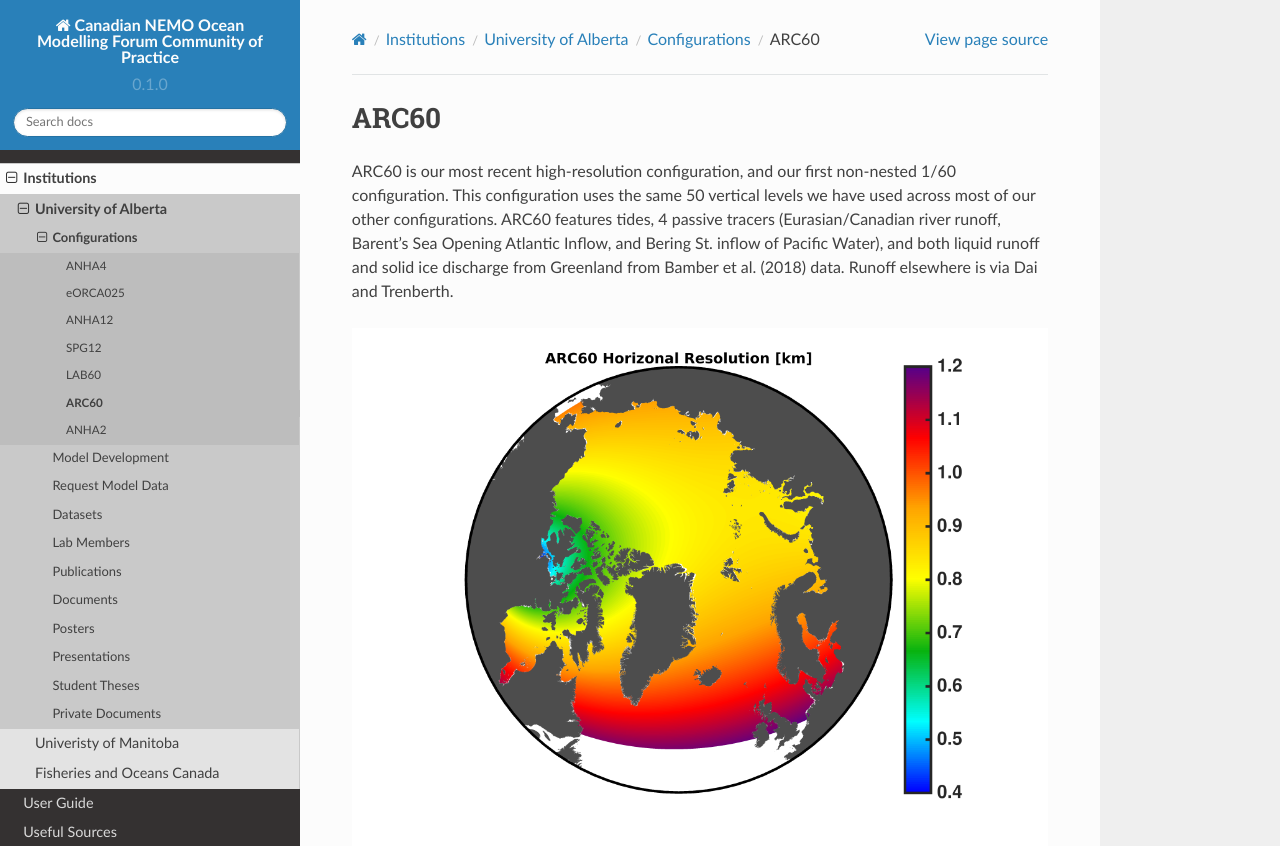
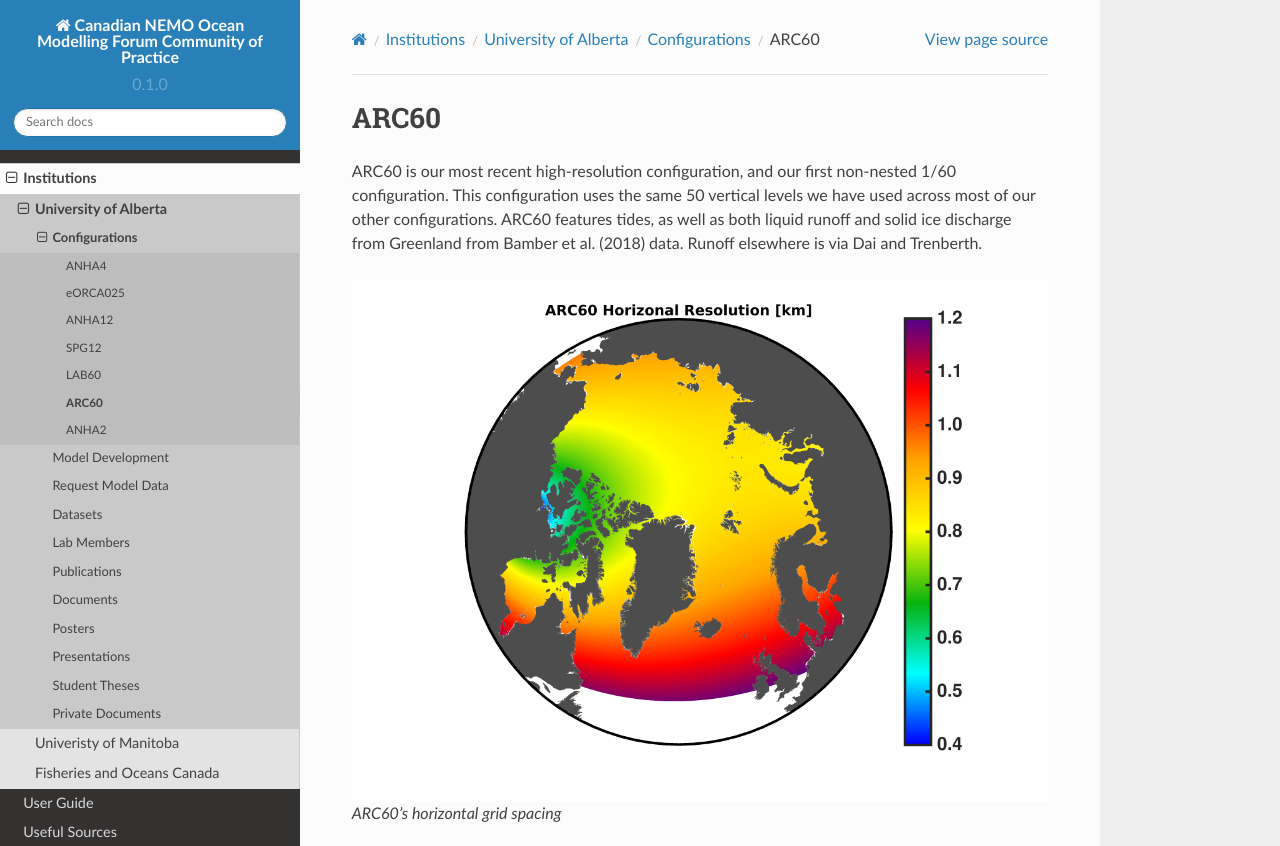
Before and after one commit to UofA-NEMO/Canadian-NEMO-Ocean-Modelling-Forum-Community-of-Practice, a Sphinx documentation site: the page built from docs/Institutions/UofA/Configurations/ARC60/index.rst, in a window 1280 px wide and 1268 px high, cut to the strip 0-846 px from the top of the window. Built offline with Sphinx 7.4.7 and the Read the Docs theme 2.0.0, drawn with Linux system fonts in a browser that asks for light colours; pages that are not in the unit, such as notebooks, are missing from menus.

Commit message:
Update index.rst

```diff
--- a/docs/Institutions/UofA/Configurations/ARC60/index.rst
+++ b/docs/Institutions/UofA/Configurations/ARC60/index.rst
@@ -1,7 +1,7 @@
 ARC60
 =====
 
-ARC60 is our most recent high-resolution configuration, and our first non-nested 1/60 configuration. This configuration uses the same 50 vertical levels we have used across most of our other configurations. ARC60 features tides, 4 passive tracers (Eurasian/Canadian river runoff, Barent's Sea Opening Atlantic Inflow, and Bering St. inflow of Pacific Water), and both liquid runoff and solid ice discharge from Greenland from Bamber et al. (2018) data. Runoff elsewhere is via Dai and Trenberth.
+ARC60 is our most recent high-resolution configuration, and our first non-nested 1/60 configuration. This configuration uses the same 50 vertical levels we have used across most of our other configurations. ARC60 features tides, as well as both liquid runoff and solid ice discharge from Greenland from Bamber et al. (2018) data. Runoff elsewhere is via Dai and Trenberth.
 
 
 .. figure:: ./grid_ARC60.png
```
